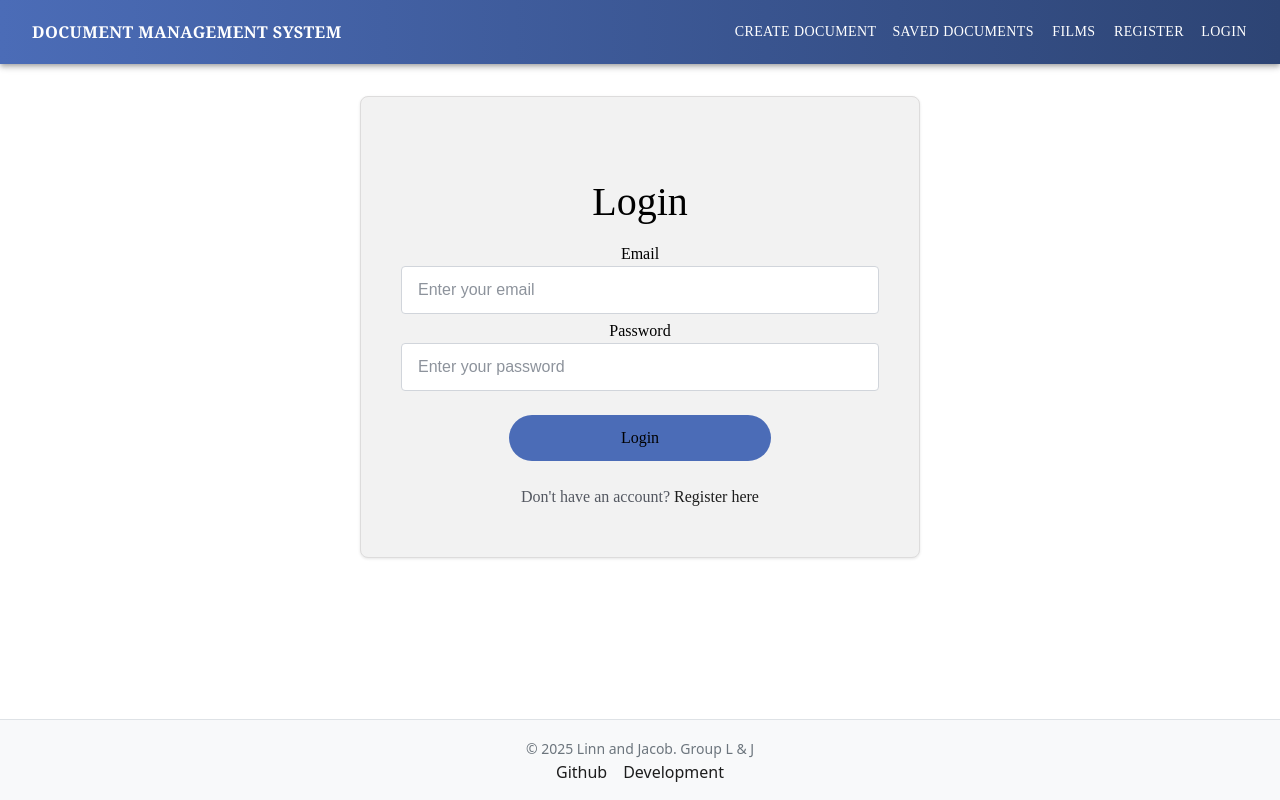
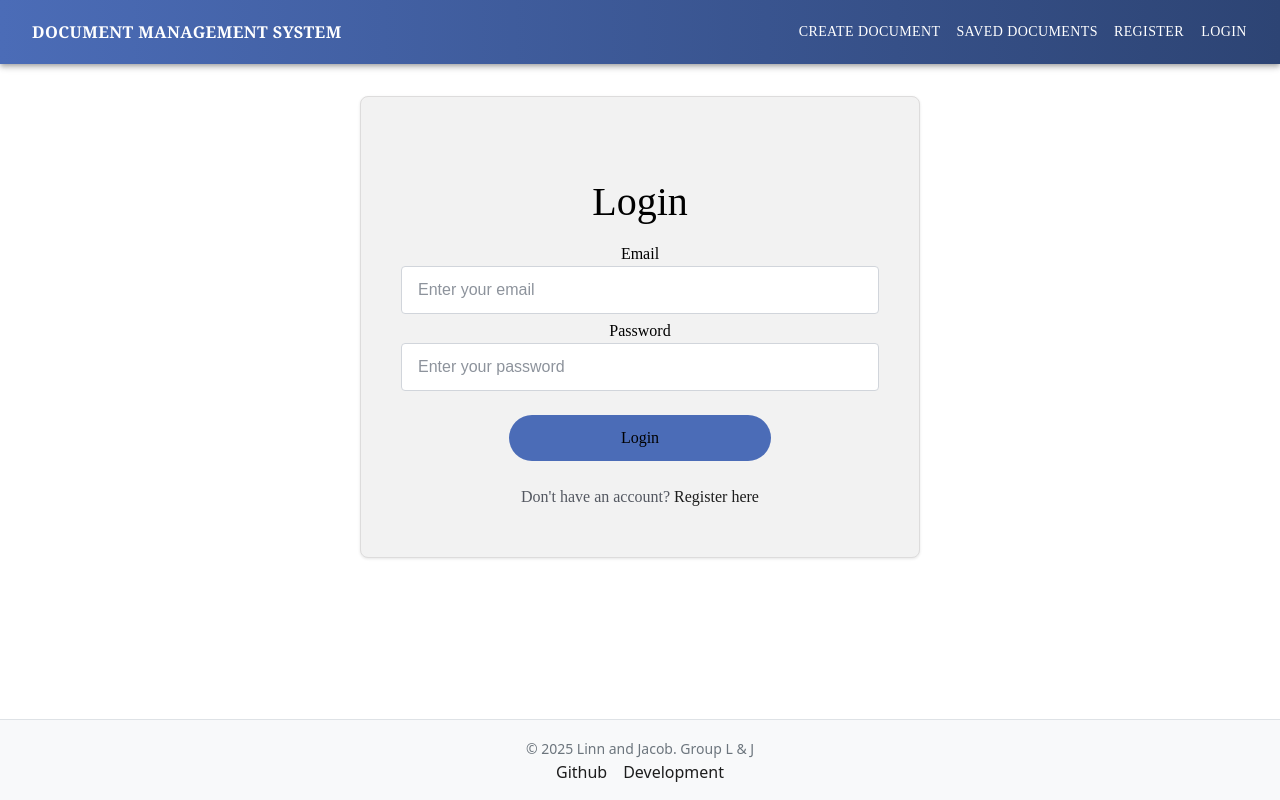
Before and after one commit to vinkeln/ssr-editor-frontend, a React (Vite) app in the folder frontend/: page /ssr-editor-frontend/login in a window 1280 px wide. Built offline with nearby package versions, Linux system fonts and the light colour scheme.

Commit message:
Removed showing, import and film file.

```diff
--- a/frontend/src/App.tsx
+++ b/frontend/src/App.tsx
@@ -2,7 +2,7 @@ import { Routes, Route } from "react-router-dom";
 import { Header, Footer } from "./includes";
 import { ApolloProvider } from '@apollo/client/react'; // Apollo React integration.
 import { apolloClient } from "./lib/apolloClient" // Apollo client instance.
-import { HomePage, CreateDocs, SavedDocs, FilmsList, Register, Login } from "./imports";
+import { HomePage, CreateDocs, SavedDocs, Register, Login } from "./imports";
 import ProtectedRoute from "./components/ProtectedRoute";
 import "./styles/App.css";
 
@@ -24,7 +24,6 @@ function App() {
           </ProtectedRoute>
           }
         />
-          <Route path="/films" element={<FilmsList />} />
           <Route path="/register" element={<Register />} />
           <Route path="/login" element={<Login />} />
         </Routes>
--- a/frontend/src/imports.ts
+++ b/frontend/src/imports.ts
@@ -1,2 +1,2 @@
 export { Header, Footer } from "./includes";
-export { HomePage, CreateDocs, SavedDocs, FilmsList, Register, Login } from "./pages";
+export { HomePage, CreateDocs, SavedDocs, Register, Login } from "./pages";
--- a/frontend/src/includes/Header.tsx
+++ b/frontend/src/includes/Header.tsx
@@ -86,14 +86,6 @@ export default function Header() {
                 Saved Documents
             </Button>
 
-            <Button
-                component={Link}
-                to="/films"
-                className="header-button"
-            >
-                Films
-            </Button>
-
             {user ? (
                     <>
                         <a
--- a/frontend/src/pages/FilmsList.tsx
+++ /dev/null
@@ -1,42 +0,0 @@
-import { useQuery } from "@apollo/client/react";
-import { GET_FILMS } from "../graphQL/queries";
-
-interface Film {
-  id: string;
-  title: string;
-  director: string;
-  year: string;
-  genre: string;
-}
-
-interface GetFilmsData {
-  films: Film[];
-}
-
-function FilmsList() {
-  const { loading, error, data } = useQuery<GetFilmsData>(GET_FILMS);
-
-  if (loading) return <p>Loading films...</p>;
-  if (error) return <p>Error fetching films: {error.message}</p>;
-
-  const films = data?.films || [];
-
-  return (
-    <div className="p-4">
-      <h2 className="text-xl font-bold mb-3">Films (GraphQL)</h2>
-      {films.length === 0 ? (
-        <p>No films found.</p>
-      ) : (
-        <ul className="space-y-2">
-          {films.map((film) => (
-            <li key={film.id} className="border-b py-2">
-              🎬 <strong>{film.title}</strong> ({film.year}) — {film.director}
-            </li>
-          ))}
-        </ul>
-      )}
-    </div>
-  );
-}
-
-export default FilmsList;
--- a/frontend/src/pages/index.ts
+++ b/frontend/src/pages/index.ts
@@ -1,6 +1,5 @@
 export { default as HomePage } from "./HomePage";
 export { default as CreateDocs } from "./CreateDocs";
 export { default as SavedDocs } from "./SavedDocs";
-export { default as FilmsList } from "./FilmsList";
 export { default as Register } from "./Register";
 export { default as Login } from "./Login";
```
